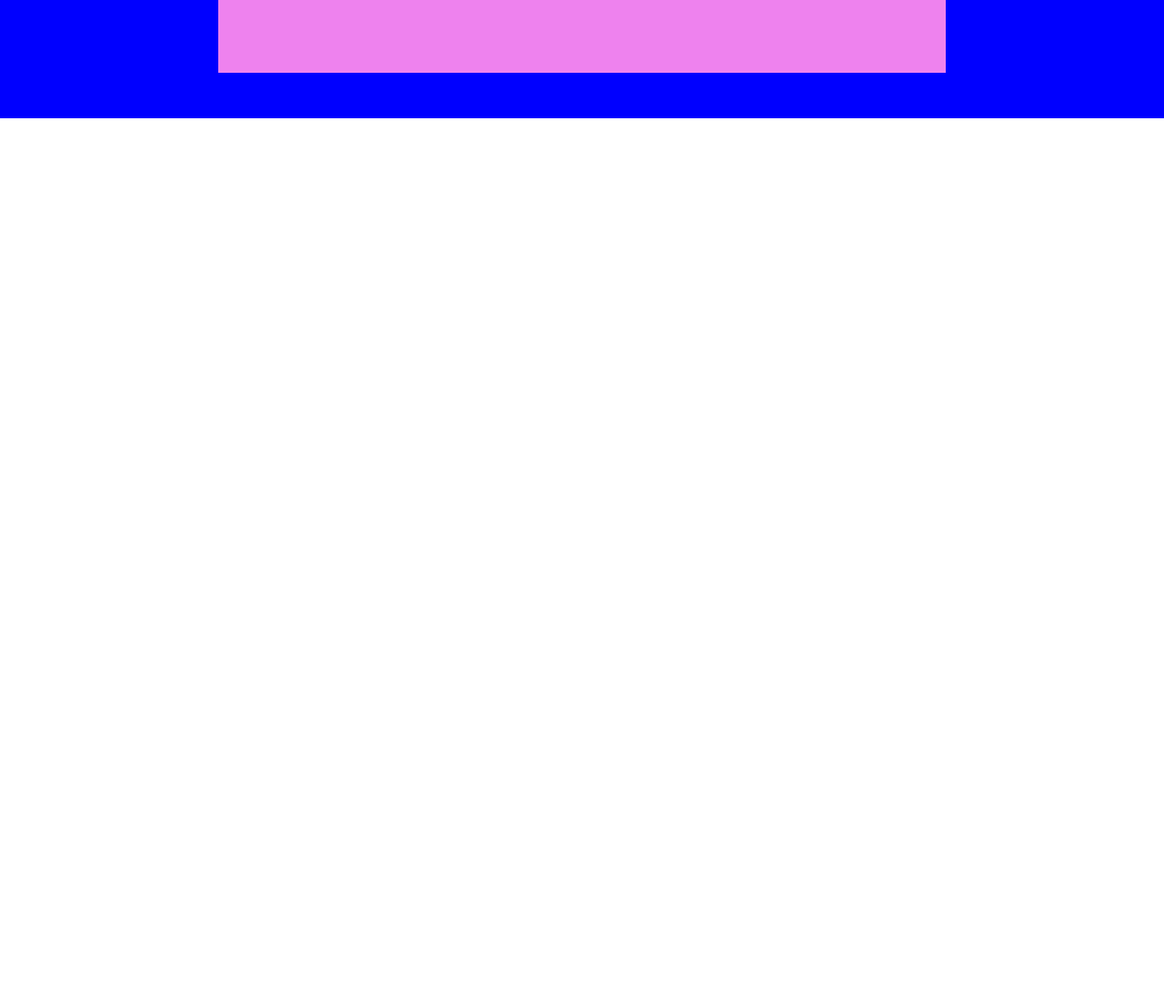
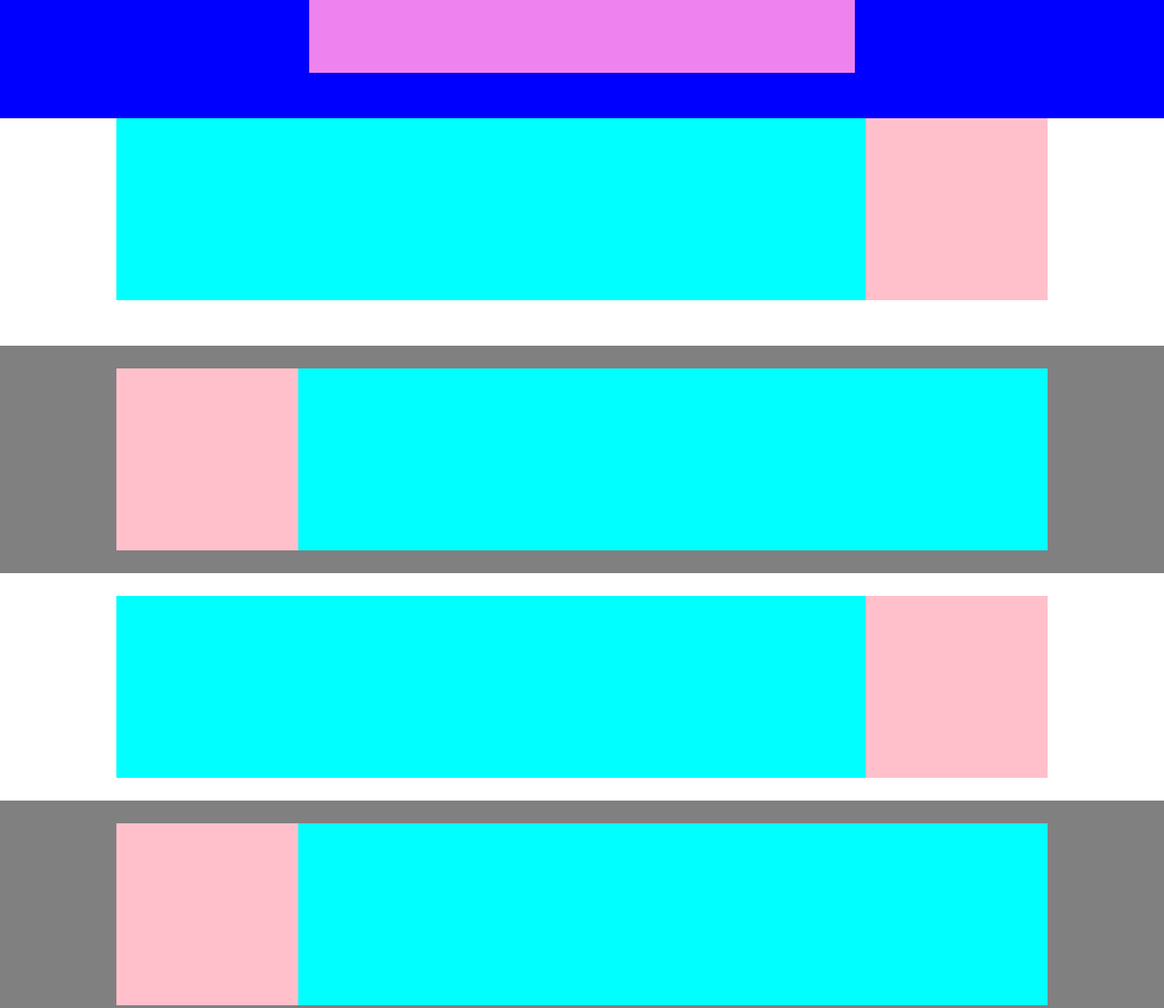
Before and after one commit to giorgiacapponi/htmlcss-struttura-discord, a plain HTML site: page index.html in a window 1280 px wide. Shown: the part 340-1448 px from the top of the page at 91% size. Before the commit the page ends 800 px from the top, so only its background shows below. Drawn offline with Linux system fonts and the light colour scheme.

Commit message:
add:main section

```diff
--- a/css/style.css
+++ b/css/style.css
@@ -82,6 +82,46 @@ a{
 .header-main{
     /* DEBUG */
     height: 300px;
-    width: 800px;
+    width: 600px;
     background-color: violet;
 }
+
+/* MAIN */
+
+.container-main.white{
+    justify-content: center;
+    align-items: center;
+    /* DEBUG */
+    height: 250px;
+}
+
+.blue{
+    flex-grow:1;
+    /* DEBUG */
+    height: 200px;
+    background-color: aqua;
+
+}
+.pink{
+    /* DEBUG */
+    height: 200px;
+    width: 200px;
+    background-color: pink;
+
+}
+
+.container-main.grey{
+    justify-content: center;
+    align-items: center;
+    /* DEBUG */
+    height: 250px;
+    background-color: grey;
+}
+
+.big{
+    width:100%;
+
+    /* DEBUG */
+    height: 400px;
+    background-color: green;
+}
--- a/index.html
+++ b/index.html
@@ -50,7 +50,53 @@
 
     <!-- MAIN -->
     <main>
+        <!-- main -->
 
+        <div class="container-main white ">
+          <div class="container flex" >
+                <div class="blue">
+                </div>
+                <div class="pink" >
+                </div>
+          </div>
+        </div>
+
+        <div class="container-main grey flex">
+            <div class="container flex ">
+                <div class="pink">
+
+                </div>
+                <div class="blue">
+
+                </div>
+            </div>
+        </div>
+
+        <div class="container-main white flex">
+            <div class="container flex">
+                <div class="blue">
+                </div>
+                <div class="pink" >
+                </div>
+            </div>
+        </div>
+
+        <div class="container-main grey flex">
+            <div class="container flex">
+                <div class="pink">
+
+                </div>
+                <div class="blue">
+
+                </div>
+            </div>
+        </div>
+
+        <div class="container-main grey"></div>
+        <div class="container flex">
+            <div class="big" ></div>
+        </div>
+        <!-- /main -->
 
     </main>
     <!-- /MAIN -->
```
